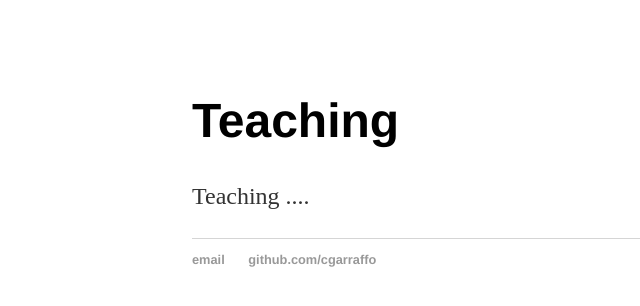
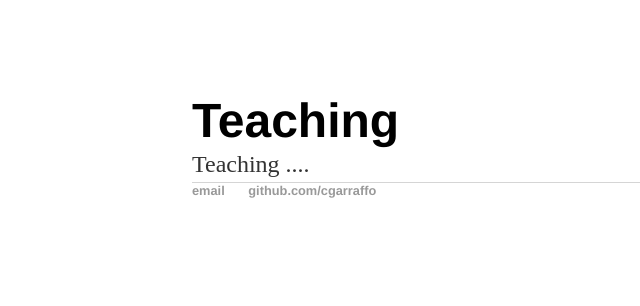
Before and after one commit to cgarraffo/camel, a Jekyll site: the page teaching.html, which Jekyll copies as it is, in a window 1280 px wide. Shown: the top 306 px of the page, without its empty margins (0-640 px from the left). Built offline with Jekyll 4.4.1, drawn with Linux system fonts in a browser that asks for light colours.

Commit message:
Update main.css

```diff
--- a/css/main.css
+++ b/css/main.css
@@ -1,3 +1,8 @@
+* {
+ margin:0px;
+ padding:0px;
+}
+
 body {
     margin: 60px auto;
     width: 70%;
```
